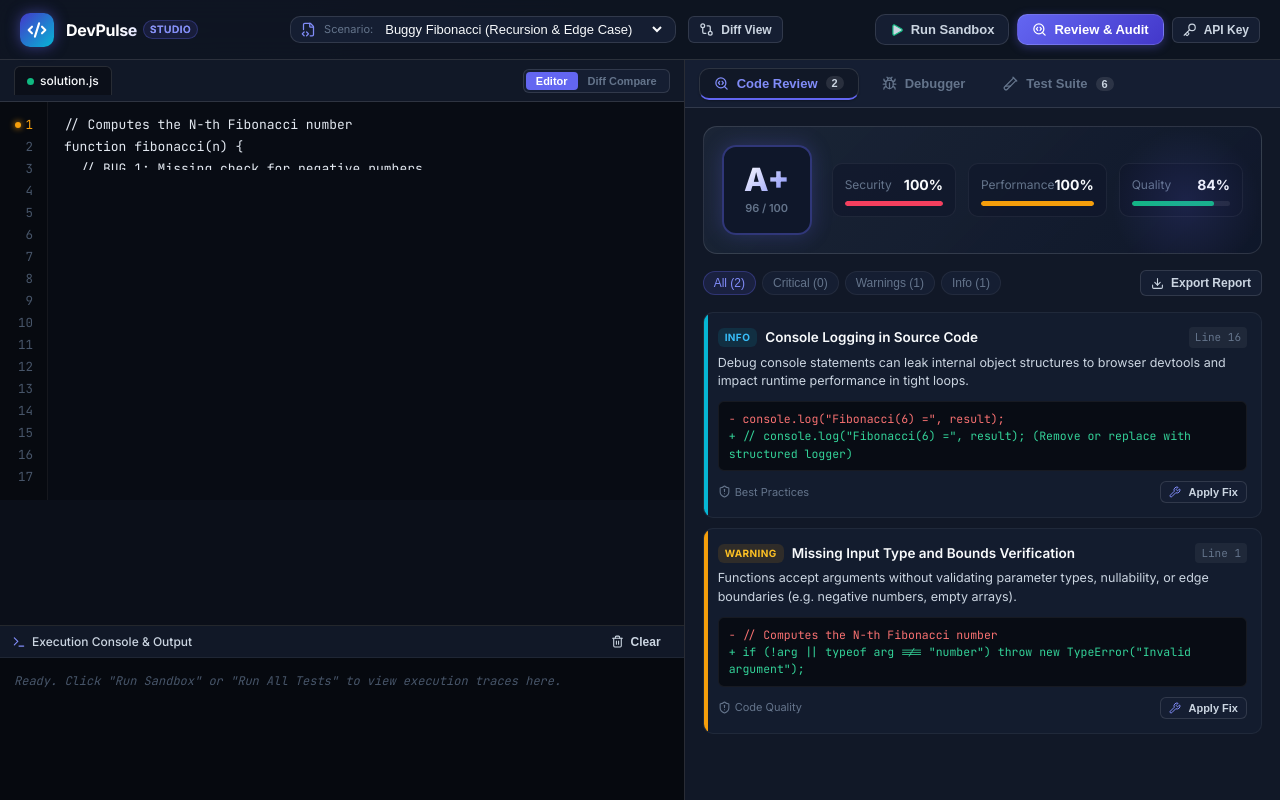
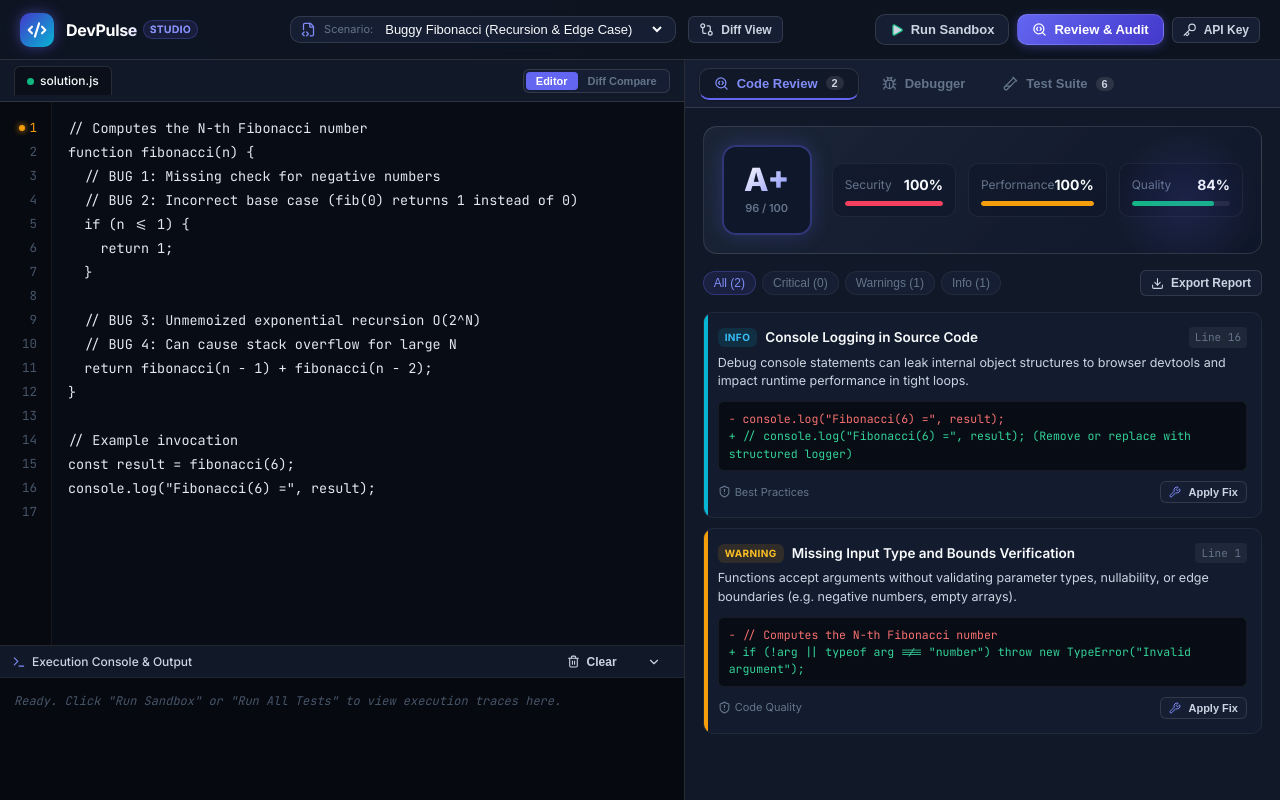
Before and after one commit to ashrithBalaji456/Code_Testing_And_Debugging_Platform, a React (Vite) app: page / in a window 1280 px wide. Built offline with nearby package versions, Linux system fonts and the light colour scheme.

Commit message:
Fix editor height, scrolling, and add collapsible terminal

```diff
--- a/src/App.jsx
+++ b/src/App.jsx
@@ -231,7 +231,7 @@ export default function App() {
           </div>
 
           {/* Editor Canvas or Diff Viewer */}
-          <div style={{ flex: 1, position: 'relative', overflow: 'hidden' }}>
+          <div style={{ flex: 1, position: 'relative', overflow: 'hidden', minHeight: 0, display: 'flex', flexDirection: 'column' }}>
             {isDiffMode ? (
               <DiffViewer
                 originalCode={code}
--- a/src/components/Terminal.jsx
+++ b/src/components/Terminal.jsx
@@ -1,22 +1,23 @@
-import React from 'react';
-import { Terminal as TermIcon, Trash2, Clock, CheckCircle, AlertCircle } from 'lucide-react';
+import React, { useState } from 'react';
+import { Terminal as TermIcon, Trash2, Clock, CheckCircle, AlertCircle, ChevronDown, ChevronUp } from 'lucide-react';
 
 export function Terminal({ logs, onClear, duration, hasError }) {
+  const [isCollapsed, setIsCollapsed] = useState(false);
   const terminalEndRef = React.useRef(null);
 
   React.useEffect(() => {
-    if (terminalEndRef.current) {
+    if (terminalEndRef.current && !isCollapsed) {
       terminalEndRef.current.scrollIntoView({ behavior: 'smooth' });
     }
-  }, [logs]);
+  }, [logs, isCollapsed]);
 
   return (
-    <div className="terminal-panel">
-      <div className="terminal-header">
+    <div className={`terminal-panel ${isCollapsed ? 'collapsed' : ''}`}>
+      <div className="terminal-header" onClick={() => setIsCollapsed(!isCollapsed)} style={{ cursor: 'pointer', userSelect: 'none' }}>
         <div className="terminal-header-title">
           <TermIcon size={14} color="var(--accent-primary-light)" />
           <span>Execution Console & Output</span>
-          {duration !== null && (
+          {duration !== null && !isCollapsed && (
             <span style={{ display: 'flex', alignItems: 'center', gap: '4px', fontSize: '11px', color: 'var(--text-muted)', marginLeft: '10px' }}>
               <Clock size={12} />
               {duration} ms
@@ -24,7 +25,7 @@ export function Terminal({ logs, onClear, duration, hasError }) {
           )}
         </div>
 
-        <div className="terminal-actions">
+        <div className="terminal-actions" onClick={(e) => e.stopPropagation()}>
           {hasError ? (
             <span style={{ fontSize: '11px', color: 'var(--accent-rose)', display: 'flex', alignItems: 'center', gap: '4px' }}>
               <AlertCircle size={12} /> Error Detected
@@ -44,9 +45,19 @@ export function Terminal({ logs, onClear, duration, hasError }) {
             <Trash2 size={13} />
             <span>Clear</span>
           </button>
+
+          <button
+            id="btn-toggle-terminal"
+            className="btn btn-ghost btn-sm"
+            onClick={() => setIsCollapsed(!isCollapsed)}
+            title={isCollapsed ? "Expand Terminal" : "Collapse Terminal for more editor space"}
+          >
+            {isCollapsed ? <ChevronUp size={14} /> : <ChevronDown size={14} />}
+          </button>
         </div>
       </div>
 
+      {!isCollapsed && (
         <div className="terminal-body">
           {logs.length === 0 ? (
             <div style={{ color: 'var(--text-dim)', fontStyle: 'italic', padding: '6px 0' }}>
@@ -63,6 +74,7 @@ export function Terminal({ logs, onClear, duration, hasError }) {
           )}
           <div ref={terminalEndRef} />
         </div>
+      )}
     </div>
   );
 }
--- a/src/index.css
+++ b/src/index.css
@@ -427,6 +427,16 @@ html, body {
 }
 
 /* Code Editor Canvas */
+.editor-workspace {
+  display: flex;
+  flex-direction: column;
+  height: 100%;
+  min-height: 0;
+  border-right: 1px solid var(--border-default);
+  background: var(--bg-primary);
+  overflow: hidden;
+}
+
 .editor-container {
   flex: 1;
   display: flex;
@@ -434,29 +444,35 @@ html, body {
   overflow: hidden;
   font-family: var(--font-mono);
   background: #080c14;
+  height: 100%;
+  min-height: 0;
+  width: 100%;
 }
 
 .editor-gutter {
-  width: 48px;
-  padding: 12px 8px 12px 0;
+  width: 52px;
+  padding: 14px 8px 120px 0;
   background: #070a10;
   border-right: 1px solid var(--border-subtle);
   color: var(--text-dim);
   text-align: right;
-  font-size: 12.5px;
-  line-height: 22px;
+  font-size: 13px;
+  line-height: 24px;
   user-select: none;
   overflow: hidden;
+  flex-shrink: 0;
 }
 
 .gutter-line {
-  height: 22px;
+  height: 24px;
   display: flex;
   align-items: center;
   justify-content: flex-end;
   gap: 4px;
   padding-right: 6px;
   position: relative;
+  font-size: 12.5px;
+  line-height: 24px;
 }
 
 .gutter-line.has-error {
@@ -489,34 +505,47 @@ html, body {
 .editor-textarea-wrapper {
   flex: 1;
   position: relative;
-  overflow: auto;
+  overflow: hidden;
   height: 100%;
+  min-height: 0;
+  width: 100%;
+  display: flex;
 }
 
 .editor-textarea {
   width: 100%;
-  min-height: 100%;
+  height: 100% !important;
+  flex: 1;
+  min-height: 0 !important;
   background: transparent;
   border: none;
   outline: none;
   resize: none;
-  padding: 12px 16px;
+  padding: 14px 16px 120px 16px;
   font-family: var(--font-mono);
-  font-size: 13px;
-  line-height: 22px;
+  font-size: 13.5px;
+  line-height: 24px;
   color: #e2e8f0;
   white-space: pre;
   tab-size: 2;
-  overflow-x: auto;
+  overflow: auto;
+  box-sizing: border-box;
+  display: block;
 }
 
 /* Terminal Drawer */
 .terminal-panel {
-  height: 175px;
+  height: 155px;
   background: #06090f;
   border-top: 1px solid var(--border-default);
   display: flex;
   flex-direction: column;
+  transition: height var(--trans-normal);
+  flex-shrink: 0;
+}
+
+.terminal-panel.collapsed {
+  height: 34px;
 }
 
 .terminal-header {
```
Lines whose indentation alone changed are shown as unchanged.
